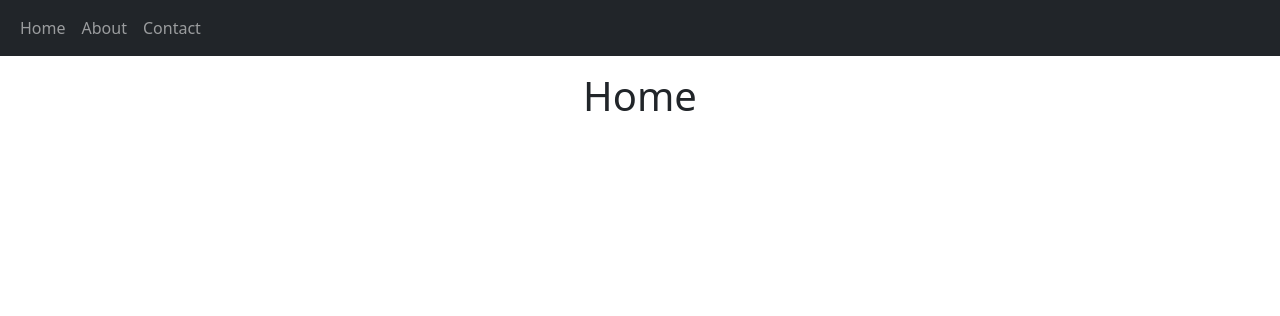
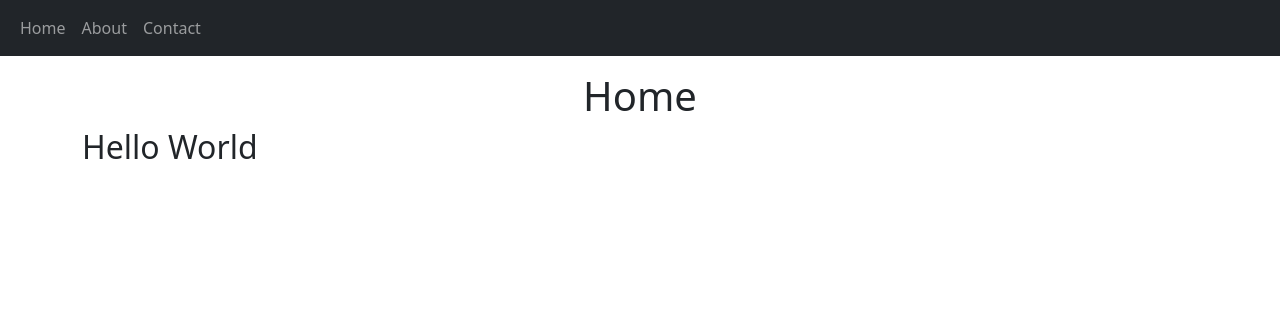
Before and after one commit to elghallali/test-app, a Flask app: page / in a window 1280 px wide. Shown: the top 316 px of the page. Run offline with Flask 2, Linux system fonts and the light colour scheme.

Commit message:
Update home.html

```diff
--- a/templates/home.html
+++ b/templates/home.html
@@ -25,6 +25,7 @@
     </nav>
     <div class="container">
         <h1 class="text-center mt-3">Home</h1>
+        <h2>Hello World</h2>
     </div>
     <!-- JavaScript Bundle with Popper -->
     <script src="https://cdn.jsdelivr.net/npm/bootstrap@5.2.3/dist/js/bootstrap.bundle.min.js"
```
